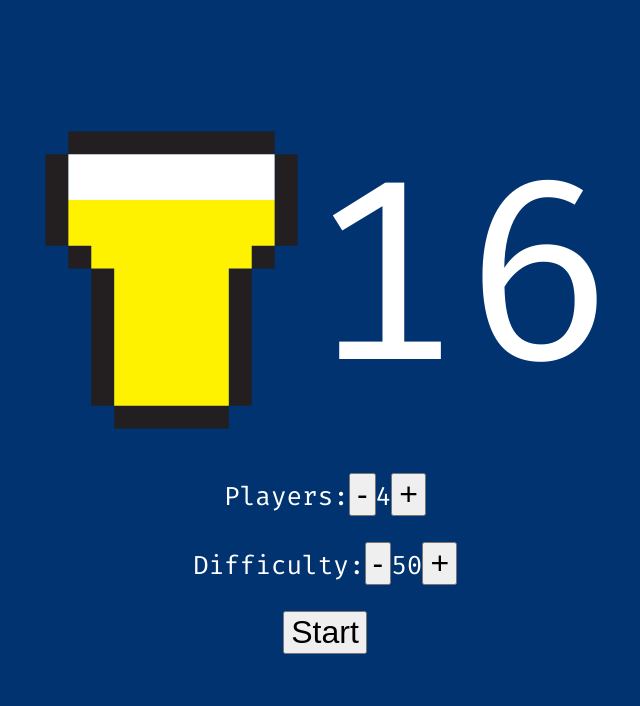
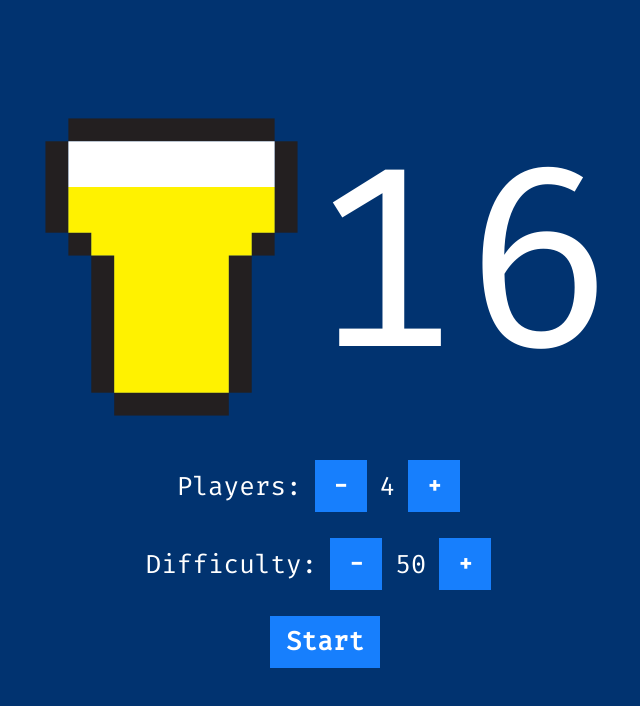
Before and after one commit to GEPWNAGE/binair-bier-drinken, a React (Create React App) app: page / in a window 1280 px wide. Shown: the top 706 px of the page, without its empty margins (315-955 px from the left). Built offline with nearby package versions, Linux system fonts and the light colour scheme.

Commit message:
Visual improvements

```diff
--- a/src/App.js
+++ b/src/App.js
@@ -24,7 +24,7 @@ class Counter extends Component {
 
 class Beer extends Component {
   render() {
-    let height = 40 - 40 * this.props.show;
+    let height = 36 - 32 * this.props.show;
     let rect = 'rect(' + height + 'vmin, 40vmin, 40vmin, 0)';
     return (
       <div className="beer-parent">
@@ -69,12 +69,13 @@ class App extends Component {
     });
   }
   tick() {
-    if (this.state.time - this.state.num <= 0.001) {
+    if (this.state.time - this.state.num <= 0.1) {
       this.setState({running: false, finished: true});
       clearInterval(this.timerHandle);
     }
 
     let newTime = this.state.time - (Math.pow(2, this.state.players) / 1000);
+    newTime = Math.max(this.state.num, newTime);
     this.setState({time: newTime});
   }
   handleIncreasePlayers() {
@@ -93,21 +94,26 @@ class App extends Component {
   }
   handleIncreaseDiff() {
     if (this.state.difficulty <= 99) {
-      this.setState({difficulty: this.state.difficulty + 1});
+      this.setState({difficulty: this.state.difficulty + 5});
     }
   }
   handleDecreaseDiff() {
     if (this.state.difficulty >= 2) {
-      this.setState({difficulty: this.state.difficulty - 1});
+      this.setState({difficulty: this.state.difficulty - 5});
     }
   }
   render() {
     let num = Math.round(this.state.time);
+    let data = [];
+    for (let i = 0; i < 100; i++) {
+      data.push(generateRandom(4, 50));
+    }
+    console.log(data);
     return (
       <div className="App">
         <header className="App-header">
           <div className="beer-container">
-            <Beer show={1}/>
+            <Beer show={this.state.time / Math.pow(2, this.state.players)}/>
             <Counter num={num} finished={this.state.finished}/>
           </div>
           <div className='ui' style={{opacity: this.state.running ? 0 : 1}}>
--- a/src/App.scss
+++ b/src/App.scss
@@ -32,17 +32,33 @@ div.beer-container {
     font-size: 32vmin;
     height: 100%;
     align-items: center;
-  }
-  div.counter.finished {
-    font-size: 32vmin;
-    height: 100%;
-    align-items: center;
-    color: $yellow;
+
+    min-width: 1.2em;
+    text-align: right;
+
+    &.finished {
+      color: $yellow;
+    }
   }
 }
 
 button {
   font-size: 4vmin;
+  min-width: 2em;
+  height: 2em;
+
+  padding: 0 0.6em;
+
+  background-color: lighten($blue, 32%);
+  border: 0;
+  color: $white;
+  margin: 0 0.5em;
+  font: inherit;
+  font-weight: bold;
+
+  &:active {
+    background-color: lighten($blue, 42%);
+  }
 }
 
 .spin-img {
```
